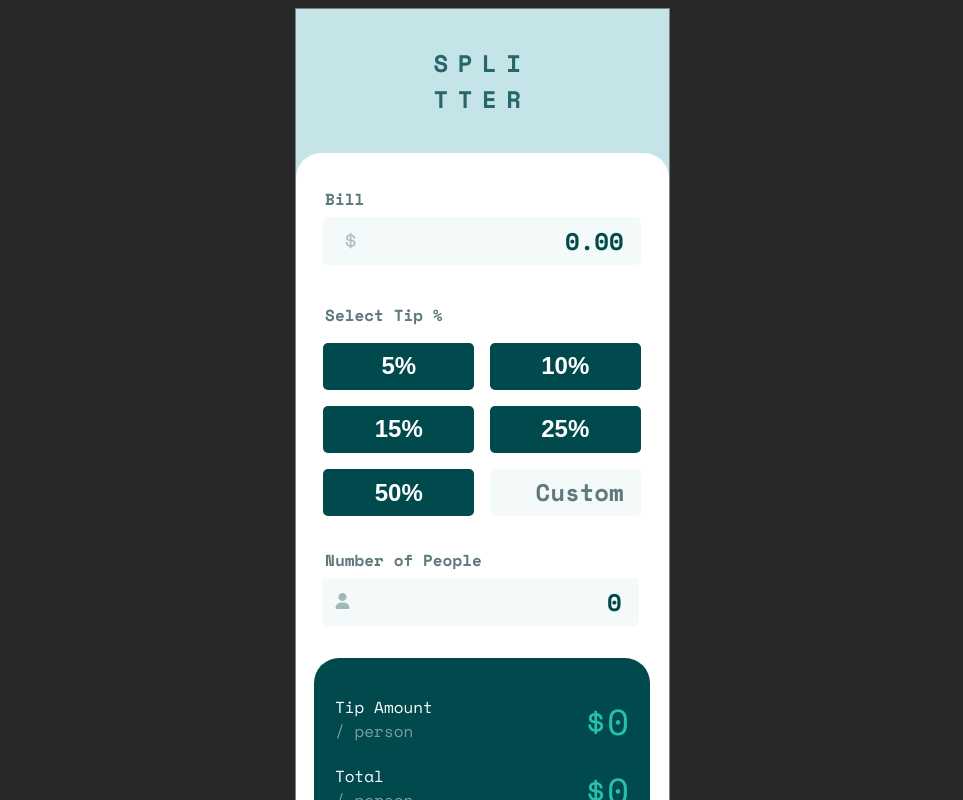
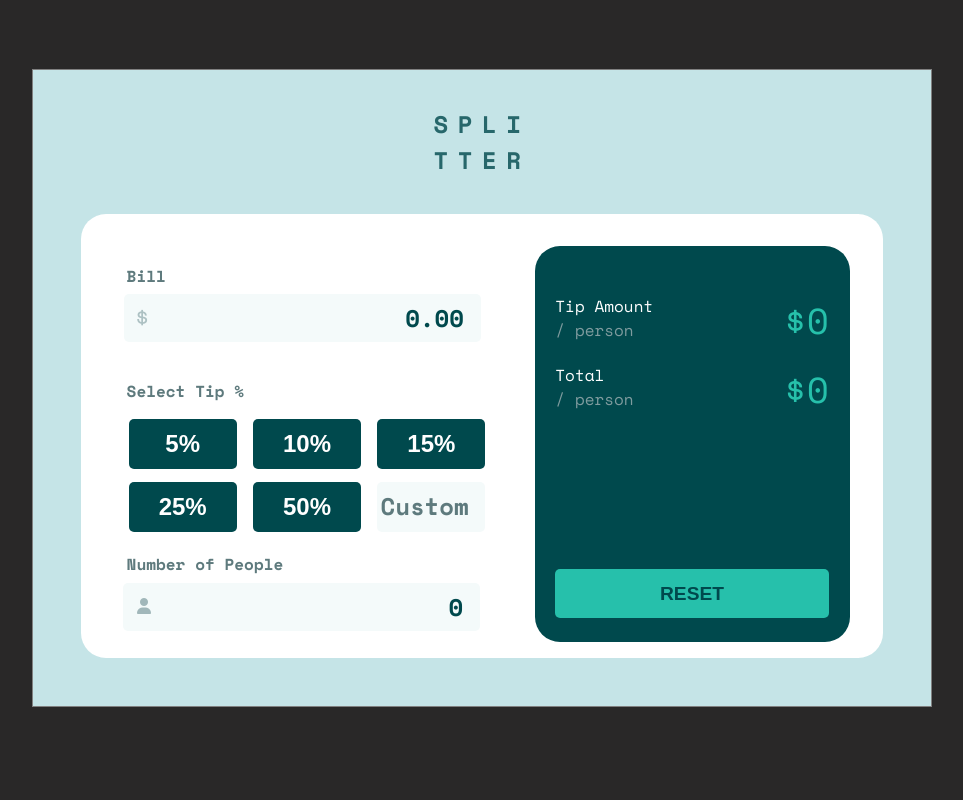
Before and after one commit to SJ47/frontend-mentor-bill-splitter-styled-components, a React (Vite) app: page / in a window 1280 px wide. Shown: the top 800 px of the page, without its empty margins (158-1121 px from the left). Built offline with nearby package versions, Linux system fonts and the light colour scheme.

Commit message:
Desktop layout complete

```diff
--- a/src/GlobalStyles.js
+++ b/src/GlobalStyles.js
@@ -35,12 +35,28 @@ const GlobalStyles = createGlobalStyle`
         background: #292828;
     }
 
+    body {
+        @media (min-width: 776px) {
+            display: flex;
+            justify-content: center;
+            align-items: center;
+            height: 95vh;
+        }
+    }
+
     #root {
         background: var(--color-light-grayish-cyan);
-        width: var(--layout-mobile);
+        min-width: var(--layout-mobile);
         margin: 0 auto;
         font-family: var(--ff-primary);
         border: 1px solid grey;
+        width: 376px;
+
+        @media (min-width: 776px) {
+            /* background: orange; */
+            width: 900px;
+            max-width: 1440px;
+        }
     }
 
     /* Chrome, Safari, Edge, Opera */
--- a/src/components/bill/Bill.styled.js
+++ b/src/components/bill/Bill.styled.js
@@ -12,7 +12,7 @@ export const StyledBillContainer = styled.div`
     }
 
     span:before {
-     position: absolute;
+        position: relative;
         content:"$";
         color: var(--color-dark-grayish-cyan2);
         font-size: var(--fs-form-inputs);
@@ -20,6 +20,8 @@ export const StyledBillContainer = styled.div`
         padding-top: .2em;
         padding-left: 2em;
         opacity: .6;
+        right: 10px;
+
  }
 `;
 
@@ -34,6 +36,7 @@ export const StyledInput = styled.input`
     width: 85%;
     margin: 0 auto;
     margin-bottom: 2em;
+    margin-left: -1.5em;
     background: var(--color-light-grayish-cyan2);
     height: 2em;
     border: none;
@@ -54,5 +57,9 @@ export const StyledInput = styled.input`
         font-family: var(--ff-primary);
     }
 
+    @media (min-width: 776px) {
+        padding-bottom: 0;
+        margin-bottom: 0;
+    }
 
 `;
--- a/src/components/people/People.styled.js
+++ b/src/components/people/People.styled.js
@@ -20,6 +20,14 @@ export const StyledPeopleContainer = styled.div`
         top: 15px;
         right: -40px;
     }
+
+    @media (min-width: 776px) {
+        grid-column-start: 1;
+        grid-row-start: 4;
+        /* background: orange; */
+        margin-bottom: 2em;
+        /* padding: 0; */
+    }
 `;
 
 export const StyledPeopleHeader = styled.h4`
@@ -27,6 +35,10 @@ export const StyledPeopleHeader = styled.h4`
     margin-left: 1.85em;
     margin-bottom: .4em;
     margin-top: 2em;
+
+    @media (min-width: 776px) {
+        margin-top: 0;
+    }
 `;
 
 export const StyledInput = styled.input`
@@ -52,4 +64,5 @@ export const StyledInput = styled.input`
         text-align: right;
         font-family: var(--ff-primary);
     }
+
 `;
--- a/src/components/result/Result.styled.js
+++ b/src/components/result/Result.styled.js
@@ -13,6 +13,13 @@ export const StyledResultContainer = styled.div`
     text-align: center;
     margin-top: 1em;
     padding-bottom: .8em;
+
+    @media (min-width: 776px) {
+        grid-column-start: 2;
+        grid-row-start: span 4;
+        margin-bottom: 0em;
+        padding-top: 1em;
+    }
 `;
 
 export const StyledTipAmountContainer = styled.div`
@@ -65,4 +72,8 @@ export const StyledResultButton = styled.button`
     font-size: larger;
     font-weight: var(--fw-bold);
     cursor: pointer;
+
+    @media (min-width: 776px) {
+        margin-top: 8em;
+    }
 `;
--- a/src/components/tip/Tip.styled.js
+++ b/src/components/tip/Tip.styled.js
@@ -6,12 +6,22 @@ export const StyledTipContainer = styled.div`
     gap: 1em;
     width: 85%;
     margin: 0 auto;
+
+    @media (min-width: 776px) {
+        grid-column-start: 1;
+        grid-row-start: 3;
+    }
 `;
 
 export const StyledTipHeader = styled.h4`
     color: var(--color-dark-grayish-cyan);
     margin-left: 1.85em;
     margin-bottom: 1em;
+
+    @media (min-width: 776px) {
+        grid-column-start: 1;
+        grid-row-start: 2;
+    }
 `;
 
 export const StyledTipContent = styled.button`
@@ -32,6 +42,12 @@ export const StyledTipContent = styled.button`
     &:focus {
         background: var(--color-strong-cyan);
         color:var(--color-very-dark-cyan);
+    }
+
+    @media (min-width: 776px) {
+        flex: 1 1 25%;
+        height: 50px;
+        margin-bottom: -1em;
     }
 `;
 
@@ -58,4 +74,10 @@ export const StyledTipCustom = styled.input`
     &:hover{
         cursor: text;
     }
+
+    @media (min-width: 776px) {
+        flex: 1 1 25%;
+                height: 50px;
+        margin-bottom: 0em;
+    }
 `;
--- a/src/containers/SplitterContainer.styled.js
+++ b/src/containers/SplitterContainer.styled.js
@@ -1,12 +1,20 @@
 import styled from "styled-components";
 
 export const StyledSplitterContainer = styled.div`
-    /* border: 1px solid grey; */
     background: var(--color-white);
     border-top-left-radius: var(--radius-corner);
     border-top-right-radius: var(--radius-corner);
-    /* height: 100vh; */
     display: grid;
     grid-template-columns: 1fr;
-    /* grid-template-rows: 1fr 1fr 1fr 1fr; */
+
+
+    @media (min-width: 776px) {
+
+        grid-template-columns: 1.2fr 1fr;
+        grid-template-rows: .5fr .1fr 1fr 90px;
+        border-radius: var(--radius-corner);
+        margin: 3em;
+        margin-top: 0em;
+        padding: 1em;
+    }
 `;
```
Lines whose indentation alone changed are shown as unchanged.
